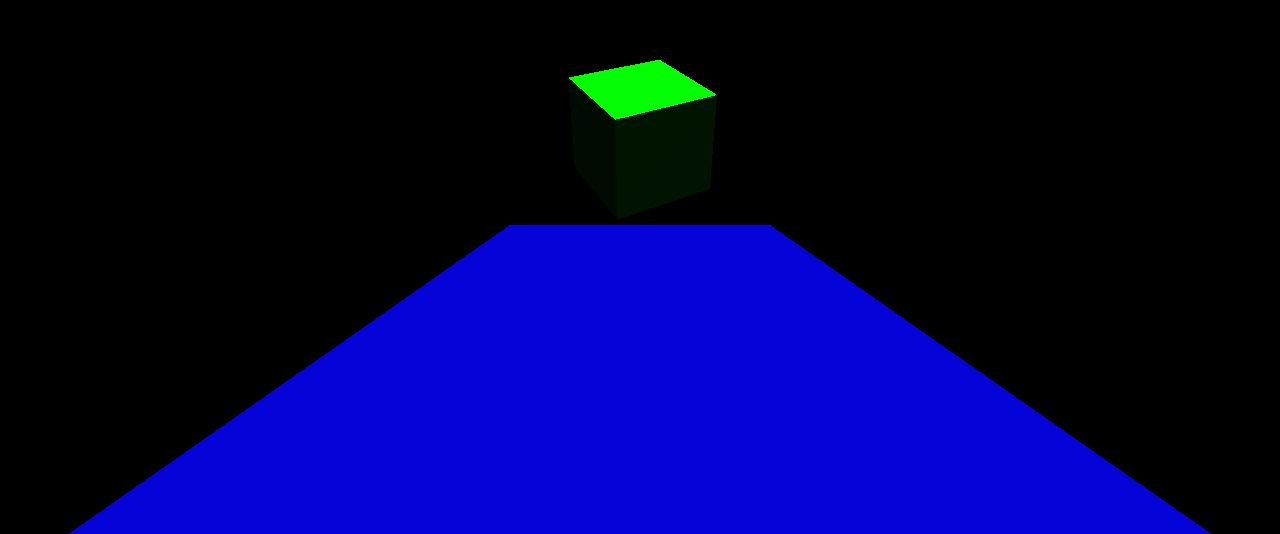
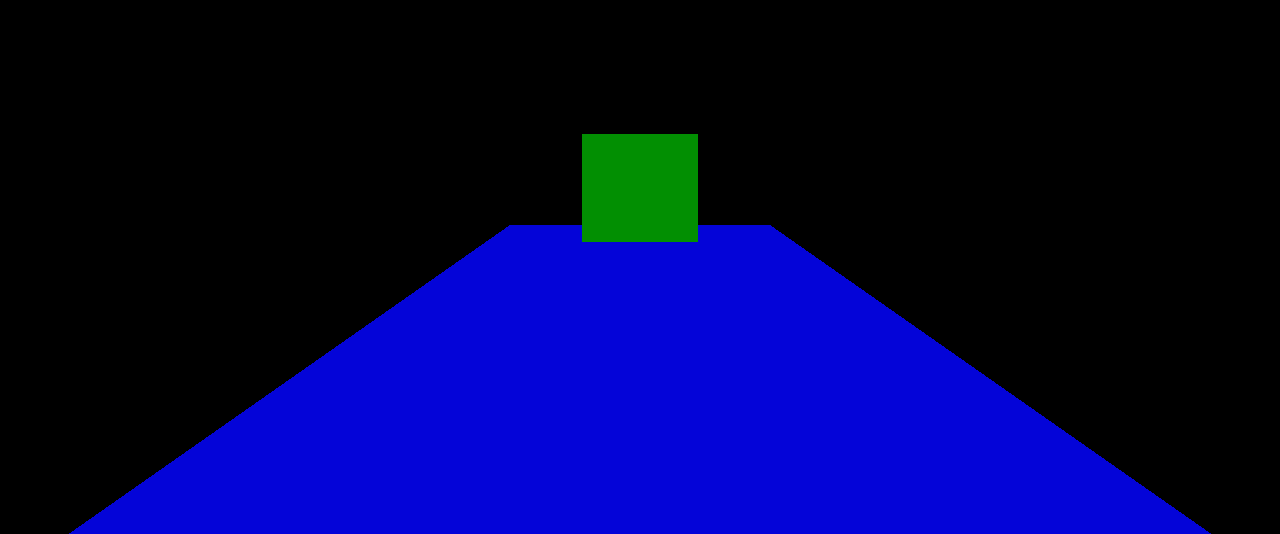
Before and after one commit to itsmepravin/threejs-cube-game, a plain HTML site: page index.html in a window 1280 px wide. Shown: the part 266-800 px from the top of the page. Drawn offline with nearby package versions, Linux system fonts and the light colour scheme; animation ran at ten frames a second.

Commit message:
Stop cube rotation

```diff
--- a/index.html
+++ b/index.html
@@ -46,9 +46,18 @@
 
       const controls = new OrbitControls(camera, renderer.domElement);
 
-      const geometry = new THREE.BoxGeometry(1, 1, 1);
-      const material = new THREE.MeshStandardMaterial({ color: 0x00ff00 });
-      const cube = new THREE.Mesh(geometry, material);
+      class Box extends THREE.Mesh {
+        constructor() {
+          super(
+            new THREE.BoxGeometry(1, 1, 1),
+            new THREE.MeshStandardMaterial({ color: 0x00ff00 })
+          );
+
+          this.height = 3;
+        }
+      }
+
+      const cube = new Box();
       cube.castShadow = true;
       scene.add(cube);
 
@@ -72,8 +81,9 @@
       function animate() {
         requestAnimationFrame(animate);
         renderer.render(scene, camera);
-        cube.rotation.x += 0.01;
-        cube.rotation.y += 0.01;
+        cube.position.y += -0.01;
+        // cube.rotation.x += 0.01;
+        // cube.rotation.y += 0.01;
       }
       animate();
     </script>
```
